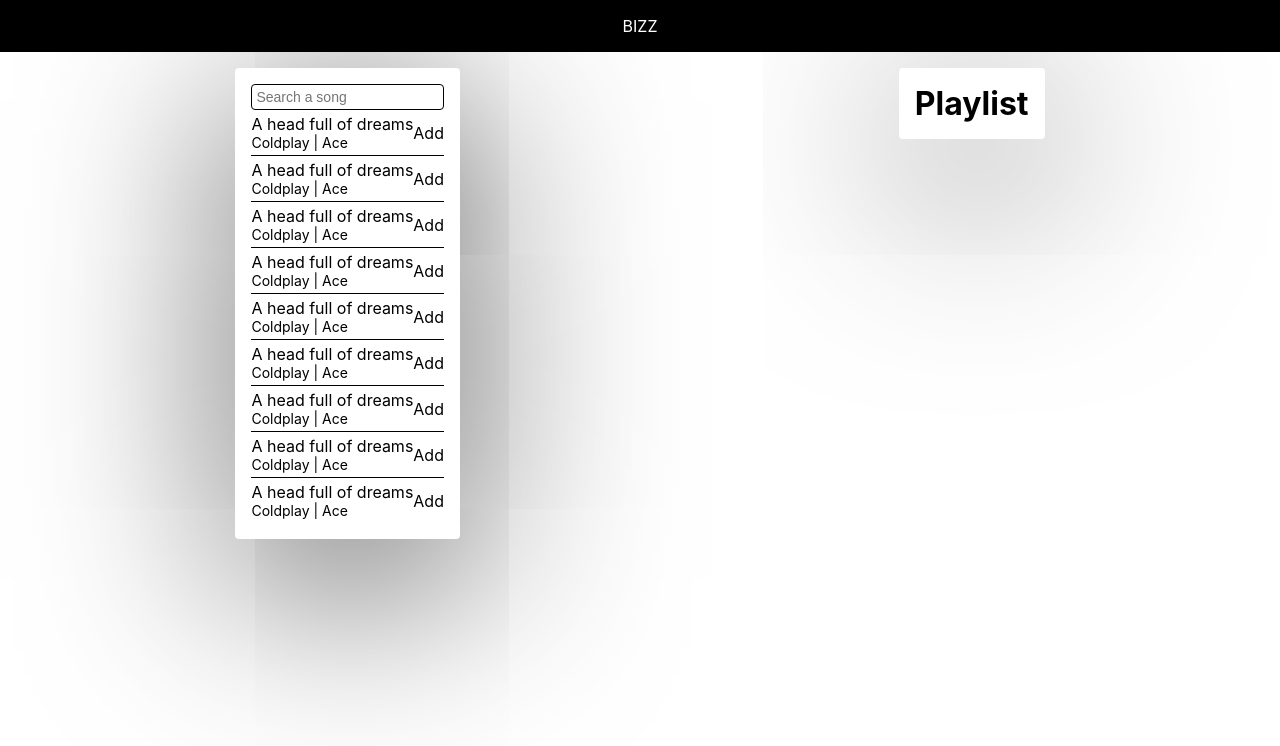
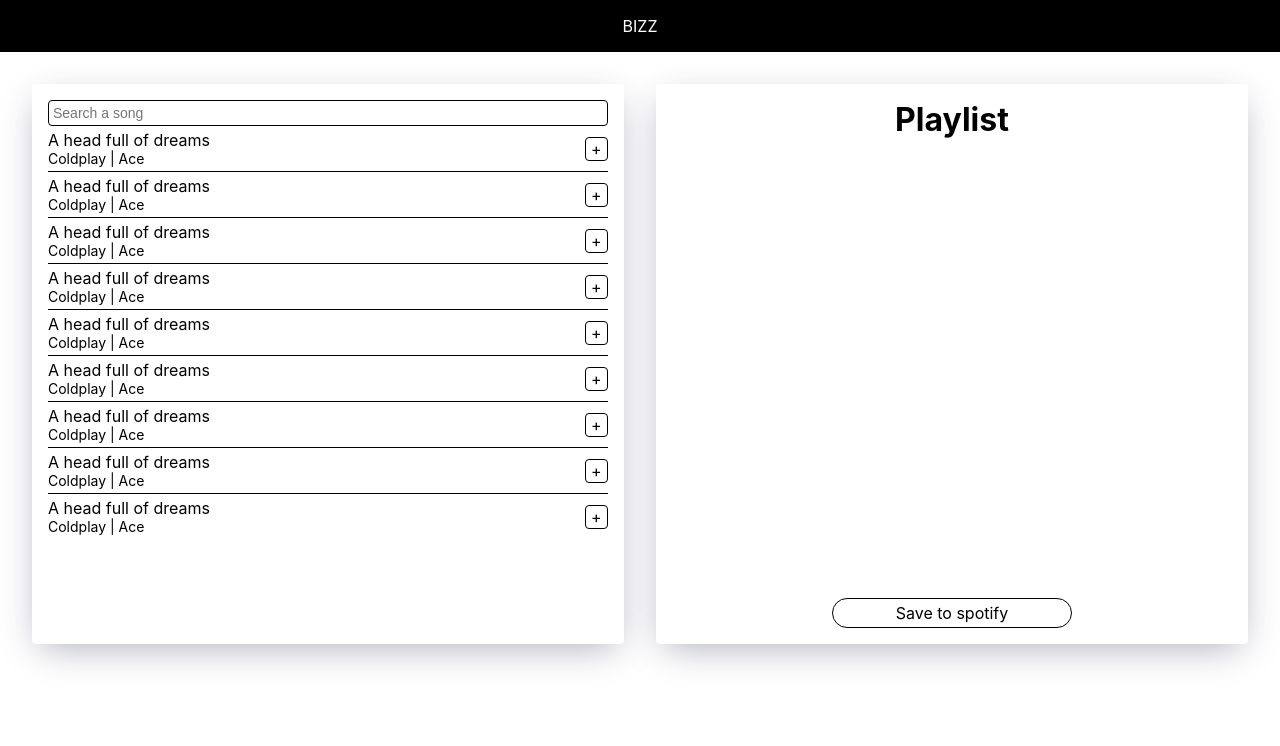
Before and after one commit to EdgarB/bizz-react-app, a React (Create React App) app: page / in a window 1280 px wide. Shown: the top 746 px of the page. Built offline with nearby package versions, Linux system fonts and the light colour scheme.

Commit message:
Update general style and structure of app

```diff
--- a/src/App.scss
+++ b/src/App.scss
@@ -1,5 +1,6 @@
 .c-app {
   text-align: center;
+  position: relative;
   &__content{
     padding: 16px;
     display: flex;
--- a/src/components/Card.js
+++ b/src/components/Card.js
@@ -5,7 +5,9 @@ import './Card.scss';
 function Card(props){
   return(
     <div className='c-card'>
-      {props.children}
+      <div className='c-card__header'>{props.header}</div>
+      <div className='c-card__body'>{props.body}</div>
+      <div className='c-card__footer'>{props.footer}</div>
     </div>
   );
 }
--- a/src/components/Card.scss
+++ b/src/components/Card.scss
@@ -1,9 +1,31 @@
 .c-card{
-  display:block;
+  display:flex;
+  flex-direction: column;
+  justify-content: space-between;
+  flex: 1;
+  position: relative;
   background-color: white;
   border-radius: 4px;
   padding: 16px;
-  box-shadow: 5px 38px 201px 6px rgba(0,0,0,0.63);
-  -webkit-box-shadow: 5px 38px 201px 6px rgba(0,0,0,0.63);
-  -moz-box-shadow: 5px 38px 201px 6px rgba(0,0,0,0.63);
+  height: 100%;
+  z-index:1;
+  -webkit-box-shadow: 0px 10px 35px -8px rgba(43,45,79,0.4);
+  -moz-box-shadow: 0px 10px 35px -8px rgba(43,45,79,0.4);
+  box-shadow: 0px 10px 35px -8px rgba(43,45,79,0.4);
+
+  &__header{
+    display: block;
+    width: 100%;
+  }
+
+  &__body{
+    display: block;
+    width: 100%;
+    flex: 1;
+  }
+
+  &__footer{
+    display: block;
+    width: 100%;
+  }
 }
--- a/src/components/SongList.js
+++ b/src/components/SongList.js
@@ -14,17 +14,17 @@ function SongList(props){
       <div className='c-song-list__item' key={song.id}>
         <Song  name={song.songName} artist={song.artist} album={song.album} />
         {!isSongSelected(song) &&
-          <div
+          <div className='c-song-list__button'
             onClick={() => {props.handleOnClickAdd(song)}}
           >
-            Add
+            +
           </div>
         }
 
         {isSongSelected(song) &&
-          <div onClick={
+          <div className='c-song-list__button' onClick={
             () => {props.handleOnClickRemove(song)}}>
-             Remove
+            -
           </div>
         }
       </div>
--- a/src/components/SongList.scss
+++ b/src/components/SongList.scss
@@ -2,6 +2,7 @@
   display: flex;
   flex-direction: column;
   align-items: center;
+  width: 100%;
 
   &__item{
     width: 100%;
@@ -16,6 +17,26 @@
       border-bottom: 1px solid black;
     }
   }
+  &__button{
+    display: flex;
+    align-items: center;
+    justify-content: center;
+    padding: 4px;
+    border: 0.5px solid black;
+    width: 24px;
+    height:24px;
+    text-align: center;
+    vertical-align:middle;
+    border-radius: 4px;
+    transition: all 0.3s ease;
+
+    &:hover{
+      background-color: black;
+      color: white;
+      cursor: pointer;
+      transition: all 0.3s ease;
+    }
+  }
 
 
 }
--- a/src/containers/PlaylistCreator.js
+++ b/src/containers/PlaylistCreator.js
@@ -1,18 +1,42 @@
 import React from 'react';
 import Card from '../components/Card';
 import SongList from '../components/SongList';
-
+import './PlaylistCreator.scss';
 
 function PlaylistCreator(props){
+  function Header(){
     return(
-    <Card>
       <h1> Playlist </h1>
+    )
+  }
+
+  function Body(){
+    return(
       <SongList
           handleOnClickAdd={props.handleOnClickAdd}
           handleOnClickRemove={props.handleOnClickRemove}
           songsSelected={props.songsSelected}
           songs={props.songs || []}/>
-    </Card>
+    )
+  }
+
+  function Footer(){
+    return(
+      <div className='c-playlist-creator__button'>
+        Save to spotify
+      </div>
+    )
+  }
+
+  return(
+    <div className='c-playlist-creator'>
+      <Card
+        header= {<Header/>}
+        body={<Body/>}
+        footer={<Footer/>}
+      />
+
+    </div>
   )
 }
 
--- /dev/null
+++ b/src/containers/PlaylistCreator.scss
@@ -0,0 +1,34 @@
+.c-playlist-creator{
+  display: flex;
+  flex-direction: column;
+
+  flex: 1;
+  width: 100%;
+  margin: 16px;
+  min-height: 70vh;
+  position: relative;
+  &__content{
+    display: flex;
+    flex-direction: column;
+    justify-content: space-between;
+    align-items: center;
+    height: 100%;
+    width: 100%;
+  }
+  &__button{
+    display: block;
+    background-color: white;
+    border: 1px solid black;
+    border-radius: 999px;
+    padding: 4px;
+    width: 240px;
+    margin:  auto auto 0 auto;
+    transition: all 0.3s ease;
+      &:hover{
+        cursor: pointer;
+        background-color: black;
+        color: white;
+        transition: all 0.3s ease;
+      }
+  }
+}
--- /dev/null
+++ b/src/containers/SongSelector.scss
@@ -0,0 +1,11 @@
+.c-song-selector{
+  display: flex;
+  flex: 1;
+  flex-direction: column;
+  width: 100%;
+  margin:16px;
+  min-height: 70vh;
+  opacity: 1;
+  z-index: 1;
+  position: relative;
+}
--- a/src/containers/SongsSelector.js
+++ b/src/containers/SongsSelector.js
@@ -2,6 +2,7 @@ import React, { useEffect, useState } from "react";
 import Card from "../components/Card";
 import InputText from "../components/InputText";
 import SongList from "../components/SongList";
+import './SongSelector.scss';
 
 function SongsSelector(props){
   const [searchInput, setSearchInput] = useState('');
@@ -14,20 +15,31 @@ function SongsSelector(props){
     setSearchInput(event.currentTarget.value);
   }
 
+  function Header(){
     return(
-    <Card>
       <InputText
           value={searchInput}
           placeholder='Search a song'
           onChange={handleSearchInputChange}
           name='search_song_term'
         />
+    )
+  }
+  function Body(){
+    return(
       <SongList
         songs={props.songs}
         handleOnClickAdd={props.handleOnClickAdd}
         handleOnClickRemove={props.handleOnClickRemove}
         songsSelected={props.songsSelected}/>
-    </Card>
+    )
+
+  }
+
+  return(
+    <div className="c-song-selector">
+      <Card header={<Header/>} body={<Body/>}/>
+    </div>
   );
 }
 
```
Lines whose indentation alone changed are shown as unchanged.
